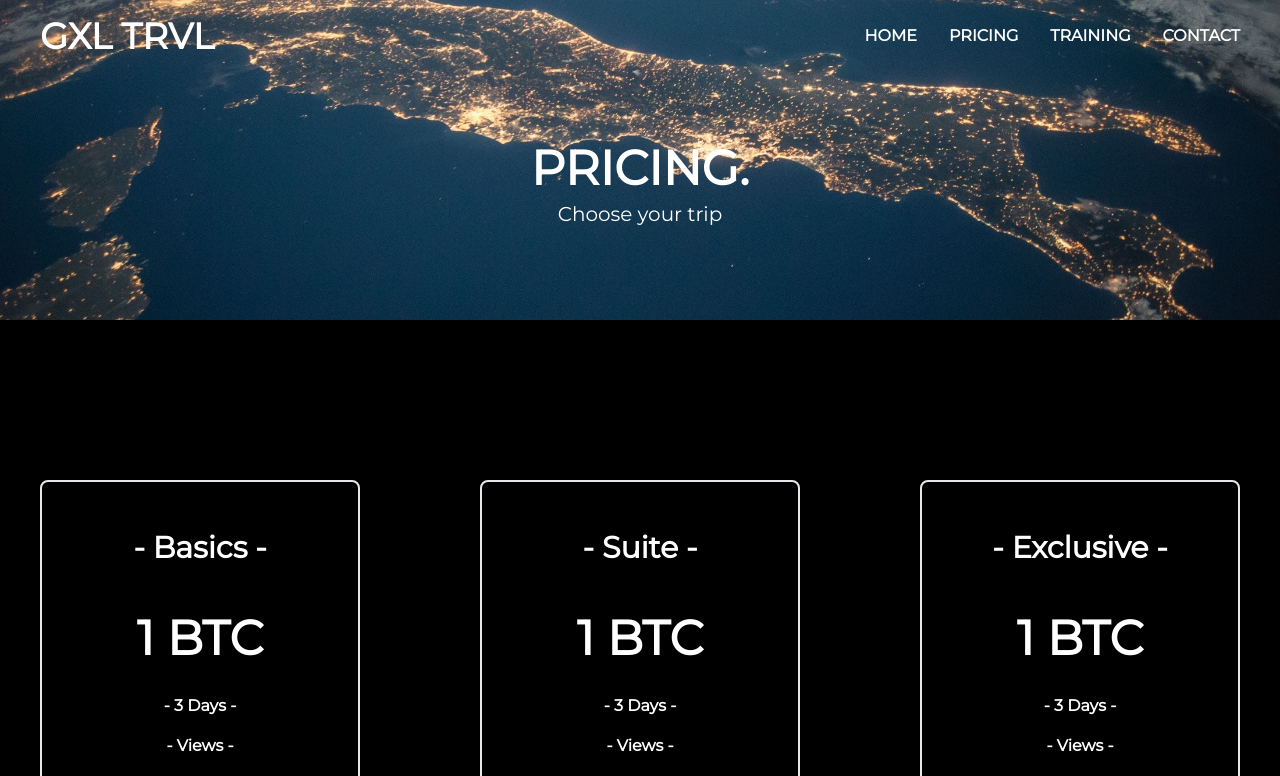
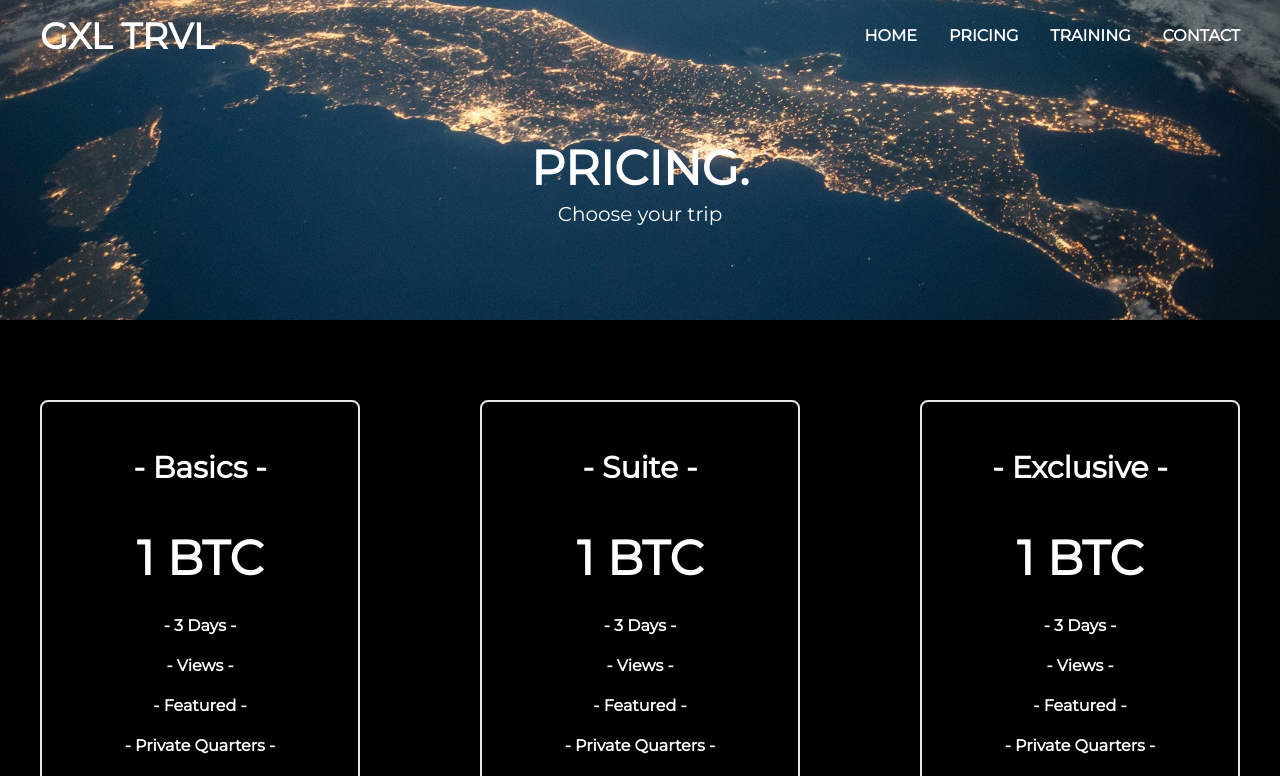
Before and after one commit to Devadharsan-k/Website1-RRD, a React (Vite) app: page /pricing in a window 1280 px wide. Shown: the top 776 px of the page. Built offline with nearby package versions, Linux system fonts and the light colour scheme.

Commit message:
Update Pricing.jsx

```diff
--- a/src/Components/Pricing.jsx
+++ b/src/Components/Pricing.jsx
@@ -12,7 +12,7 @@ const Pricing = () => {
     <div>
       <HeroImage {...props} />
       <div className="w-full bg-black">
-        <div className="grid md:grid-cols-3 pt-40 place-items-center pb-12 gap-10">
+        <div className="grid md:grid-cols-3 pt-20 place-items-center pb-12 gap-10">
           <motion.div
             whileHover={{
               scale: 1.1,
```
